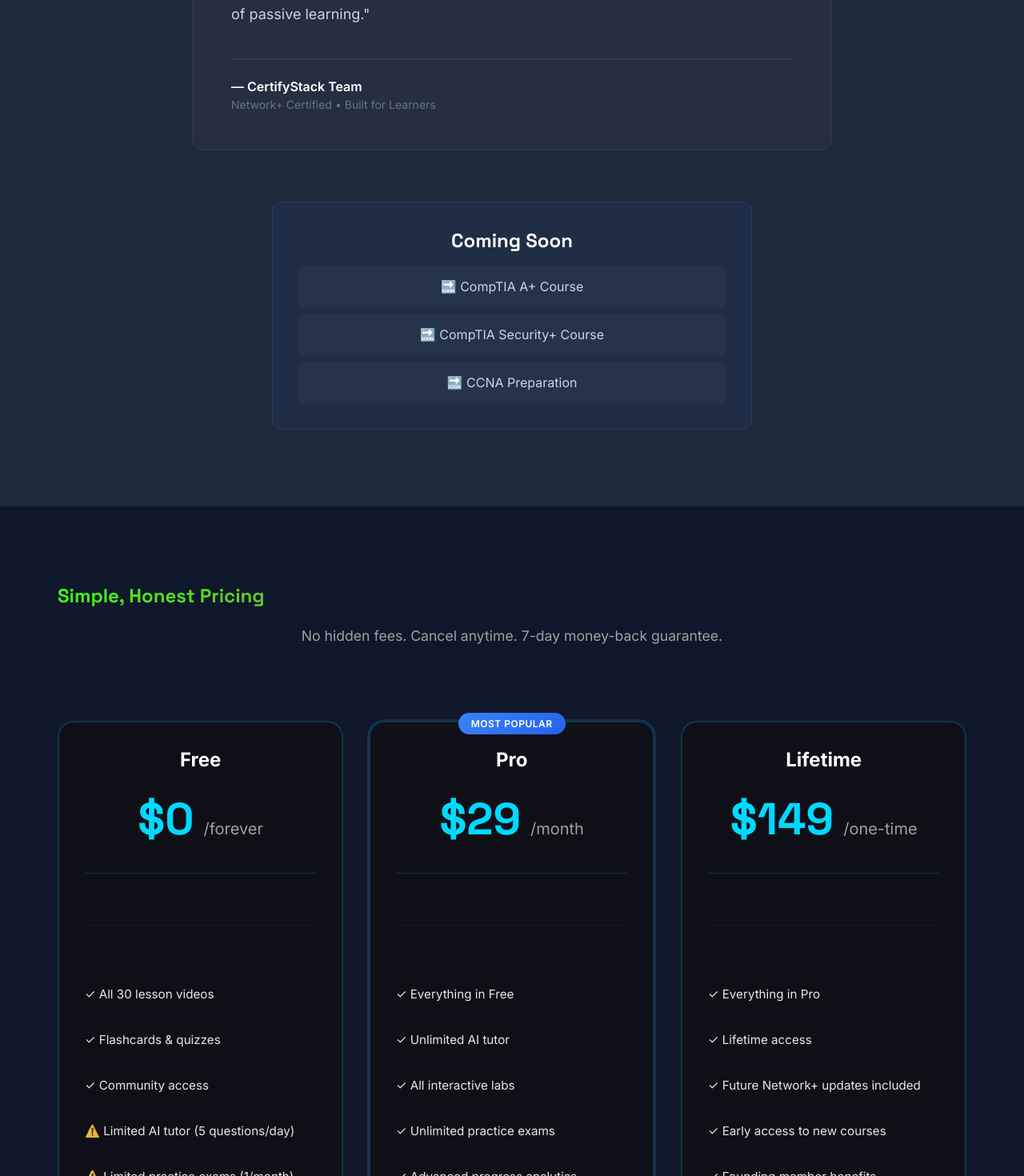
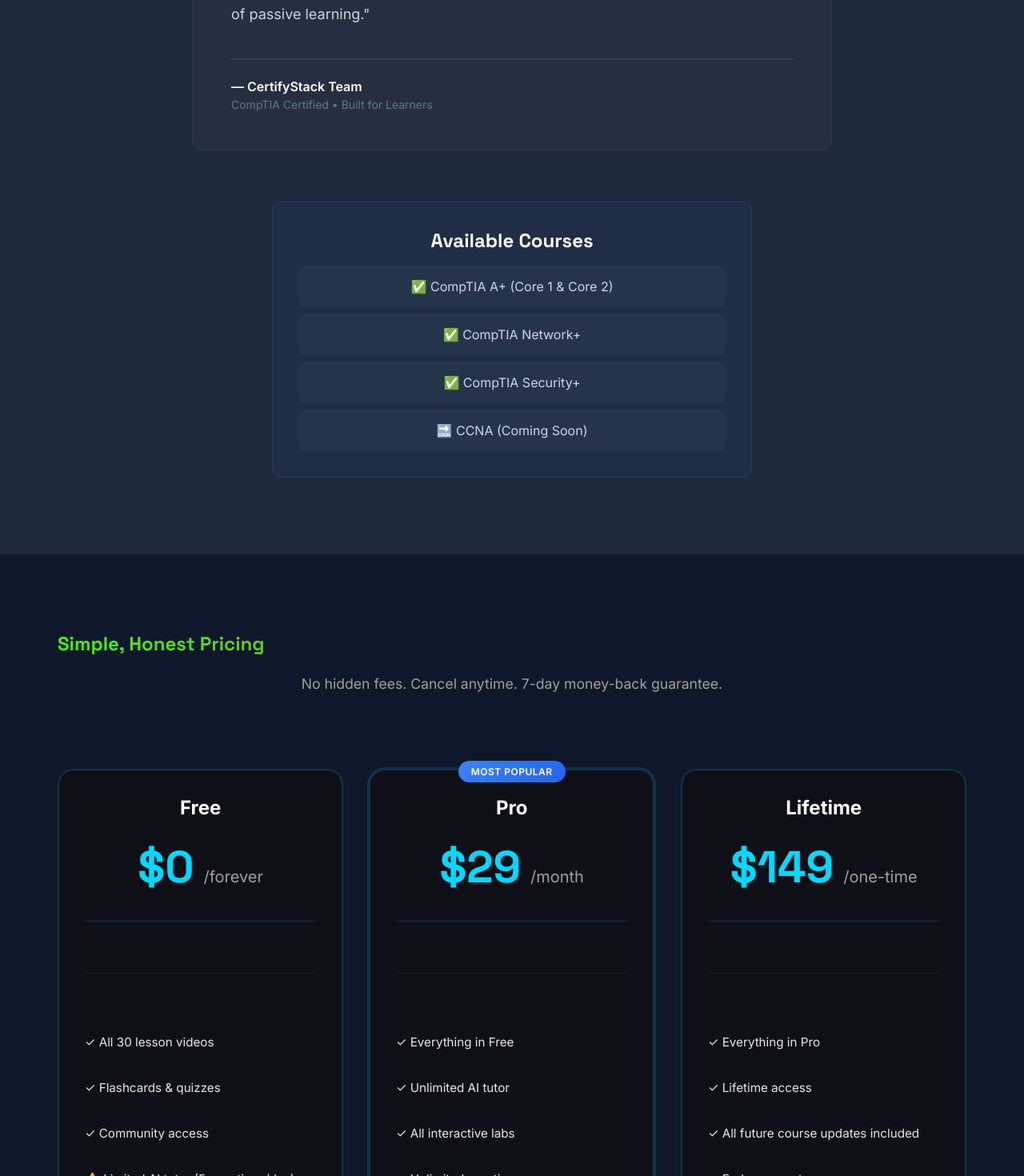
Before and after one commit to walston10/certifystack, a React (Create React App) app: page / in a window 1280 px wide. Shown: the part 5300-6770 px from the top of the page at 80% size. Built offline with nearby package versions, Linux system fonts and the light colour scheme; no server answers; the database is empty.

Commit message:
homepage meta update

```diff
--- a/public/index.html
+++ b/public/index.html
@@ -11,7 +11,7 @@
     <meta name="theme-color" content="#0a0e27" />
     <meta
   name="description"
-  content="Master Network+ certification with CertifyStack - AI-powered learning, interactive labs, and practice exams"
+  content="Master IT certifications with CertifyStack - AI-powered learning, interactive labs, and practice exams for CompTIA A+, Network+, Security+ and more"
 />
     <!--
       manifest.json provides metadata used when your web app is installed on a
@@ -27,7 +27,7 @@
       work correctly both with client-side routing and a non-root public URL.
       Learn how to configure a non-root public URL by running `npm run build`.
     -->
-    <title>CertifyStack - Network+ Certification</title>
+    <title>CertifyStack - IT Certification Prep</title>
   </head>
   <body>
     <noscript>You need to enable JavaScript to run this app.</noscript>
--- a/src/components/LandingPage.jsx
+++ b/src/components/LandingPage.jsx
@@ -407,17 +407,18 @@
               </p>
               <div className="story-author">
                 <div className="author-name">— CertifyStack Team</div>
-                <div className="author-creds">Network+ Certified • Built for Learners</div>
+                <div className="author-creds">CompTIA Certified • Built for Learners</div>
               </div>
             </div>
           </div>
 
           <div className="roadmap-box">
-            <h3 className="roadmap-title">Coming Soon</h3>
+            <h3 className="roadmap-title">Available Courses</h3>
             <div className="roadmap-items">
-              <div className="roadmap-item">🔜 CompTIA A+ Course</div>
-              <div className="roadmap-item">🔜 CompTIA Security+ Course</div>
-              <div className="roadmap-item">🔜 CCNA Preparation</div>
+              <div className="roadmap-item">✅ CompTIA A+ (Core 1 & Core 2)</div>
+              <div className="roadmap-item">✅ CompTIA Network+</div>
+              <div className="roadmap-item">✅ CompTIA Security+</div>
+              <div className="roadmap-item">🔜 CCNA (Coming Soon)</div>
             </div>
           </div>
         </div>
@@ -491,7 +492,7 @@
               <ul className="pricing-features">
                 <li>✓ Everything in Pro</li>
                 <li>✓ Lifetime access</li>
-                <li>✓ Future Network+ updates included</li>
+                <li>✓ All future course updates included</li>
                 <li>✓ Early access to new courses</li>
                 <li>✓ Founding member benefits</li>
               </ul>
```
